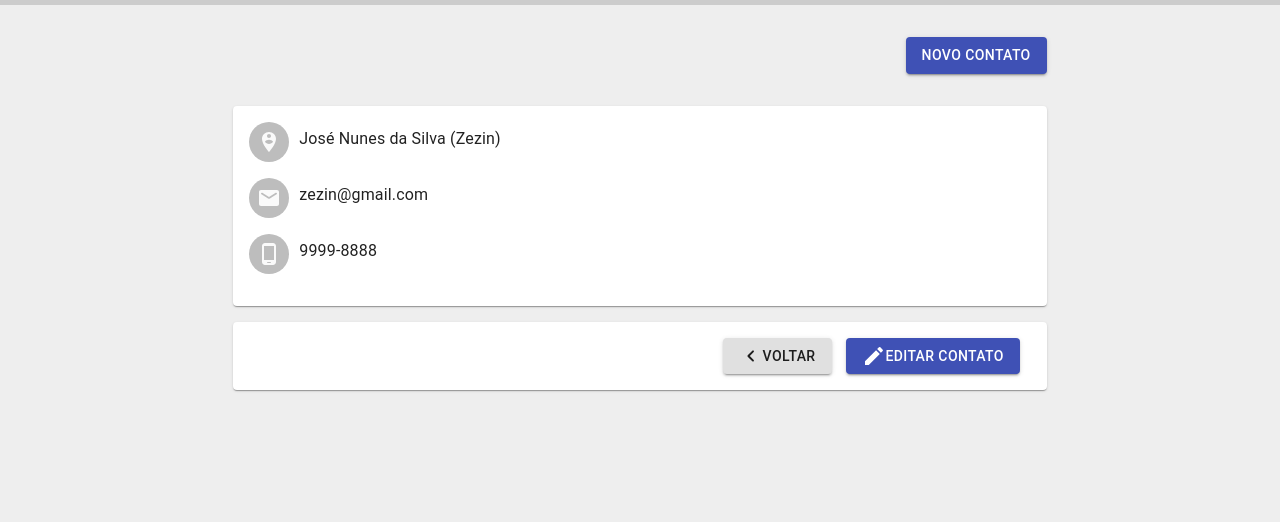
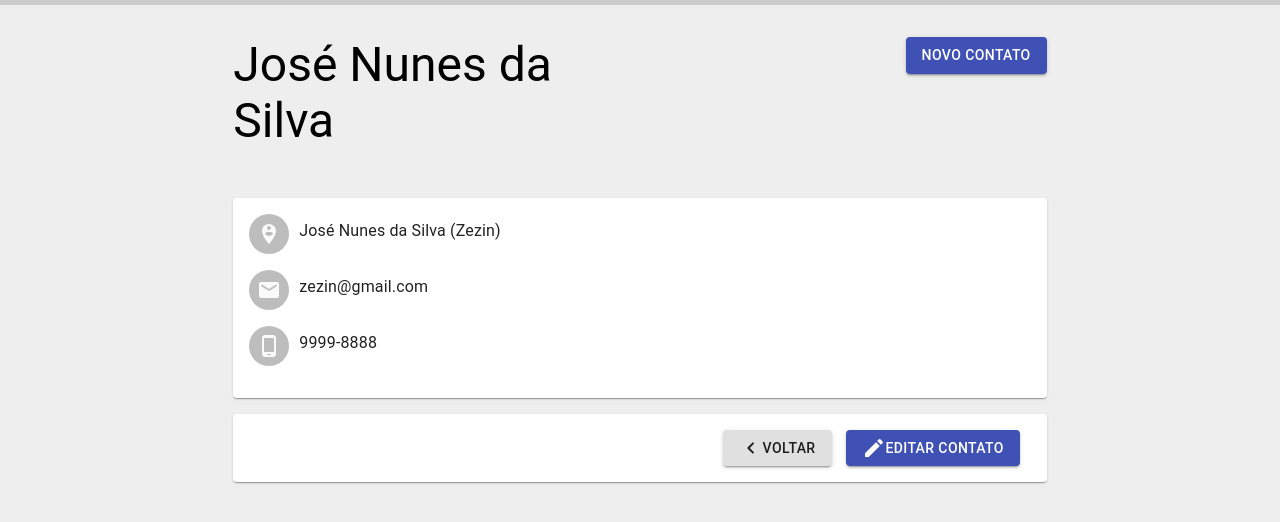
Before and after one commit to neliofrazao/phone-book, a React (Create React App) app: page /contact-detail/1 in a window 1280 px wide. Shown: the top 522 px of the page. Built offline with nearby package versions, Linux system fonts and the light colour scheme; data requests are answered from the project's data file; the HTML template or start-up script is replaced by a standard one.

Commit message:
refactor(ContactDetail): add pageTitle and windowPage

```diff
--- a/src/component/AppHeader/AppHeader.js
+++ b/src/component/AppHeader/AppHeader.js
@@ -3,7 +3,7 @@ import { Grid, Typography } from '@material-ui/core'
 import { Helmet } from 'react-helmet'
 import  './AppHeader.styles.css';
 
-const AppHeader = ({ windowTitle= 'Phone Book', pageTitle = '', children }) => (
+const AppHeader = ({ windowTitle= 'Phone Book', pageTitle, children }) => (
   <header className="header">
     <Helmet>
       <title>{windowTitle}</title>
--- a/src/container/ContactDetail/ContactDetail.js
+++ b/src/container/ContactDetail/ContactDetail.js
@@ -13,6 +13,7 @@ import ContactItens from '../../component/ContactItens'
 import Loading from '../../component/Loading'
 import phoneBook from  '../../api/PhoneBook/PhoneBook'
 import ActionBar from '../../component/ActionBar'
+import { windowTitle } from '../../util/constants/constants'
 import './ContactDetail.styles.css'
 
 class ContactDetail extends Component {
@@ -65,7 +66,7 @@ class ContactDetail extends Component {
           <Loading />
         ) : (
           <>
-            <AppHeader title={name} >
+            <AppHeader pageTitle={name}  windowTitle={`${name} ${windowTitle.TITLE}`} >
               <Button  variant="contained" color="primary" onClick={this.handleNewContact} >
                 Novo Contato
               </Button>
```
